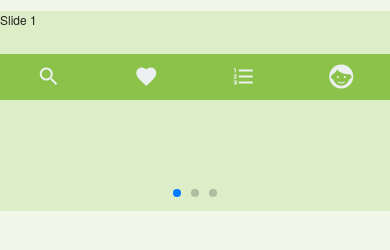
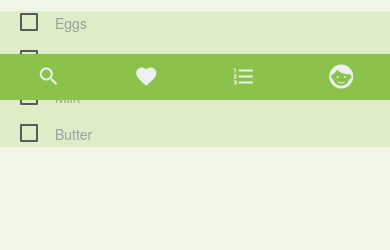
Before and after one commit to The-Demographics/Whats-Cooking-, a plain HTML site: page www/index.html in a window 390 px wide. Shown: the part 744-994 px from the top of the page. After the commit the page ends 951 px from the top, so only its background shows below. Drawn offline with Linux system fonts and the light colour scheme; some packages are replaced by stand-ins of ours.

Commit message:
Changed Shopping List
Removed the slider from the shopping list section and incorporated
checkboxes

```diff
--- a/www/css/index.css
+++ b/www/css/index.css
@@ -138,3 +138,6 @@ footer ul li a{
 .swiper-container{
     height: 200px;
 }
+#shopping-list{
+    padding-left: 20px;
+}
--- a/www/index.html
+++ b/www/index.html
@@ -65,16 +65,17 @@
 		    </div>
 		</div>
 		<h2>Shopping List</h2>
-		<div class="light-green lighten-4">
-			<div class="swiper-container" id="swiper-3">
-        		<div class="swiper-wrapper">
-		            <div class="swiper-slide">Slide 1</div>
-		            <div class="swiper-slide">Slide 2</div>
-		            <div class="swiper-slide">Slide 3</div>
-		        </div>
-		        <!-- Add Pagination -->
-		        <div class="swiper-pagination" id="swiper-pagination-3"></div>
-		    </div>
+		<div class="light-green lighten-4" id="shopping-list">
+			<form>
+				<p><input type="checkbox" id="shopping-list-1" />
+	    		<label for="shopping-list-1">Eggs</label></p>
+				<p><input type="checkbox" id="shopping-list-2" />
+	   			<label for="shopping-list-2">Chicken</label></p>
+				<p><input type="checkbox" id="shopping-list-3" />
+	    		<label for="shopping-list-3">Milk</label></p>
+				<p><input type="checkbox" id="shopping-list-4" />
+	    		<label for="shopping-list-4">Butter</label></p>
+    		</form>
 		</div>
 	</main>
 
```
